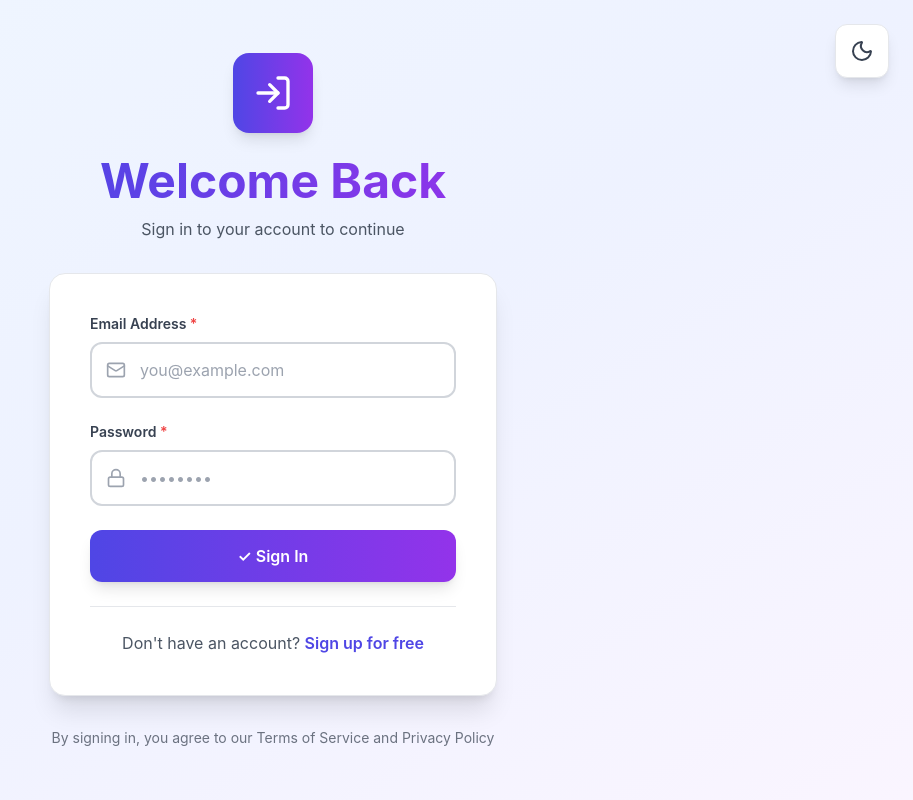
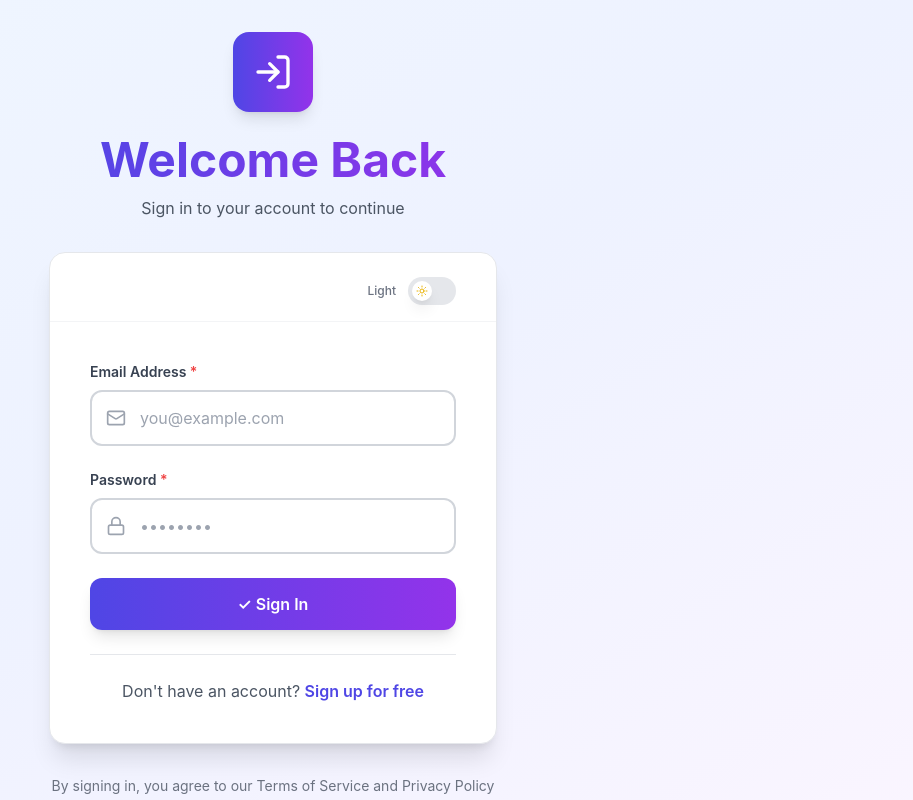
Before and after one commit to eaeoz/shortcuts-app, a React (Vite) app in the folder client/: page /login in a window 1280 px wide. Shown: the top 800 px of the page, without its empty margins (367-1280 px from the left). Built offline with nearby package versions, Linux system fonts and the light colour scheme; no server answers.

Commit message:
login theme icon styled

```diff
--- a/client/src/pages/Login.tsx
+++ b/client/src/pages/Login.tsx
@@ -30,18 +30,6 @@ const Login: React.FC = () => {
 
   return (
     <div className="min-h-screen flex items-center justify-center bg-gradient-to-br from-blue-50 via-indigo-50 to-purple-50 dark:from-gray-900 dark:via-gray-800 dark:to-gray-900 px-4 py-8 sm:px-6 lg:px-8 relative transition-colors duration-300">
-      {/* Theme Toggle Button */}
-      <button
-        onClick={toggleTheme}
-        className="absolute top-4 right-4 sm:top-6 sm:right-6 p-3 sm:p-3.5 rounded-xl bg-white dark:bg-gray-800 shadow-lg hover:shadow-xl border border-gray-200 dark:border-gray-700 transition-all duration-200 hover:scale-110 z-10"
-        title={theme === 'light' ? 'Switch to dark mode' : 'Switch to light mode'}
-      >
-        {theme === 'light' ? (
-          <Moon className="w-5 h-5 sm:w-6 sm:h-6 text-gray-700 dark:text-gray-300" />
-        ) : (
-          <Sun className="w-5 h-5 sm:w-6 sm:h-6 text-yellow-400" />
-        )}
-      </button>
 
       <div className="max-w-md w-full space-y-8">
         {/* Logo and Header */}
@@ -58,7 +46,36 @@ const Login: React.FC = () => {
         </div>
 
         {/* Login Card */}
-        <div className="bg-white dark:bg-gray-800 rounded-2xl shadow-xl border border-gray-200 dark:border-gray-700 p-6 sm:p-8 lg:p-10 transition-colors duration-300">
+        <div className="bg-white dark:bg-gray-800 rounded-2xl shadow-xl border border-gray-200 dark:border-gray-700 transition-colors duration-300 relative">
+          {/* Theme Toggle Switch - At the top of card */}
+          <div className="flex justify-end items-center gap-3 px-6 sm:px-8 lg:px-10 pt-6 pb-4 border-b border-gray-100 dark:border-gray-700">
+            <span className="text-xs font-medium text-gray-500 dark:text-gray-400">
+              {theme === 'light' ? 'Light' : 'Dark'}
+            </span>
+            <button
+              onClick={toggleTheme}
+              className="relative inline-flex h-7 w-12 items-center rounded-full transition-colors focus:outline-none focus:ring-2 focus:ring-indigo-500 focus:ring-offset-2 dark:focus:ring-offset-gray-800"
+              style={{
+                backgroundColor: theme === 'dark' ? '#4f46e5' : '#e5e7eb'
+              }}
+              title={theme === 'light' ? 'Switch to dark mode' : 'Switch to light mode'}
+            >
+              <span
+                className={`inline-flex h-5 w-5 transform items-center justify-center rounded-full bg-white shadow-lg transition-transform duration-200 ${
+                  theme === 'dark' ? 'translate-x-6' : 'translate-x-1'
+                }`}
+              >
+                {theme === 'light' ? (
+                  <Sun className="h-3 w-3 text-yellow-500" />
+                ) : (
+                  <Moon className="h-3 w-3 text-indigo-600" />
+                )}
+              </span>
+            </button>
+          </div>
+
+          <div className="p-6 sm:p-8 lg:p-10">
+
             {error && (
               <div className="mb-6 p-4 bg-red-50 dark:bg-red-900/20 border-l-4 border-red-500 dark:border-red-600 rounded-lg">
                 <div className="flex items-center gap-3">
@@ -132,6 +149,7 @@ const Login: React.FC = () => {
               </p>
             </div>
           </div>
+        </div>
 
         {/* Footer Text */}
         <div className="text-center">
```
Lines whose indentation alone changed are shown as unchanged.
